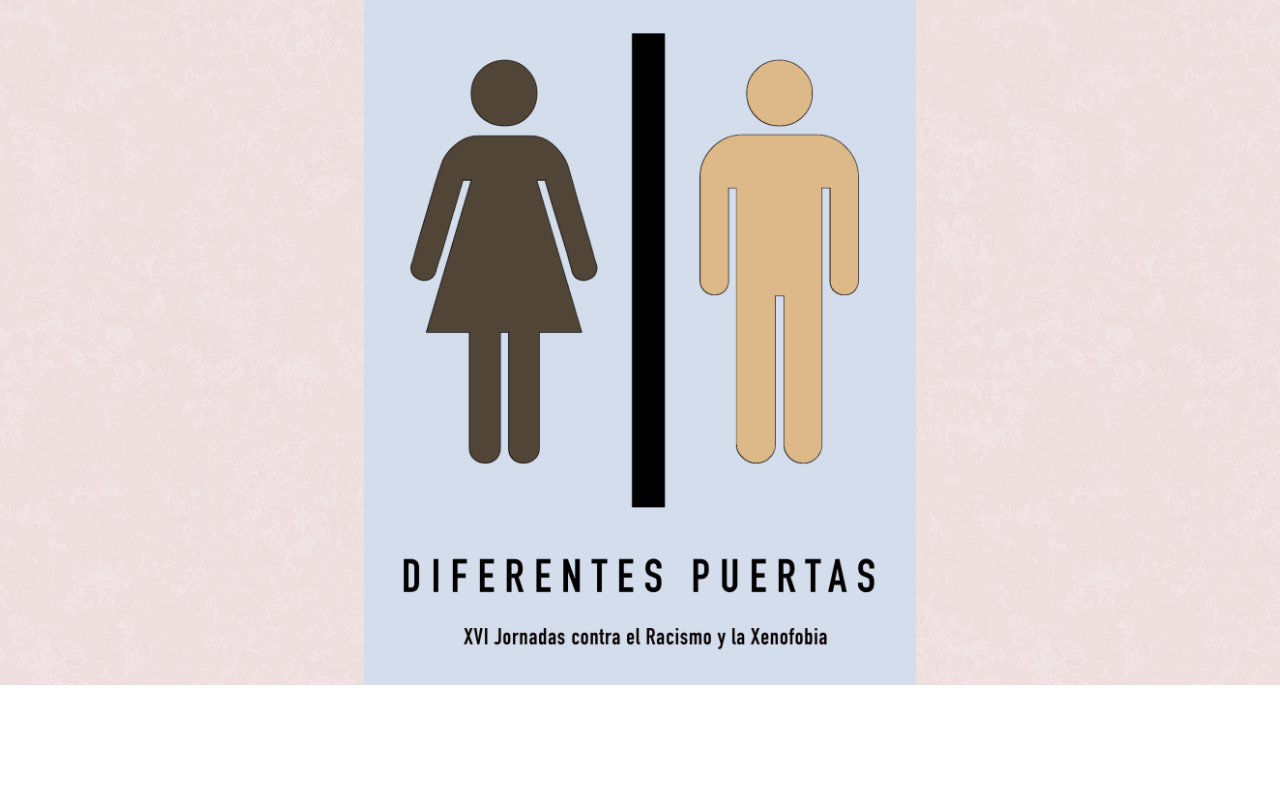
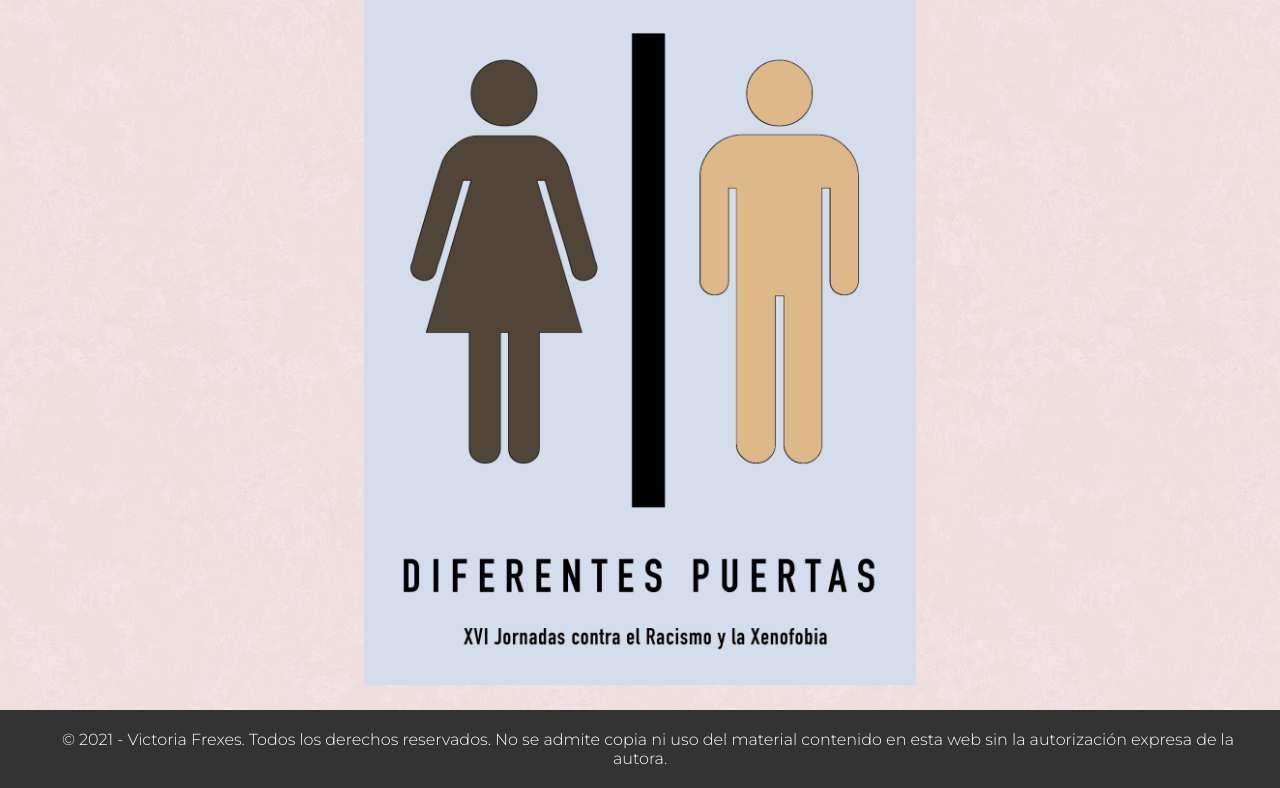
Before and after one commit to VictorT800/Viki-creaciones, a website built with Parcel: page index.html in a window 1280 px wide. Shown: the part 4010-4798 px from the top of the page. Before the commit the page ends 4695 px from the top, so only its background shows below. Built offline with nearby package versions, Linux system fonts and the light colour scheme.

Commit message:
Añado footer

```diff
--- a/estilos.css
+++ b/estilos.css
@@ -68,6 +68,22 @@ article img {
   height: 100vh;
 }
 
+footer {
+  background: #333;
+  min-height: 60px;
+  text-align: center;
+  margin: 25px auto 0 auto;
+  display: flex;
+  justify-content: center;
+  align-items: center;
+}
+
+footer p {
+  font-size: 16px;
+  color: white;
+  padding: 20px;
+}
+
 @media screen and (max-width:700px ) {
   h1 {
     font-size: 80px;
--- a/index.html
+++ b/index.html
@@ -47,5 +47,11 @@
 
   </main>
 
+  <footer>
+    <div class="autor">
+      <p>&copy; 2021 - Victoria Frexes. Todos los derechos reservados. No se admite copia ni uso del material contenido en esta web sin la autorización expresa de la autora.</p>
+    </div>
+  </footer>
+
 </body>
 </html>
```
Also changed, not shown: dist/index.html, 4 other files.
